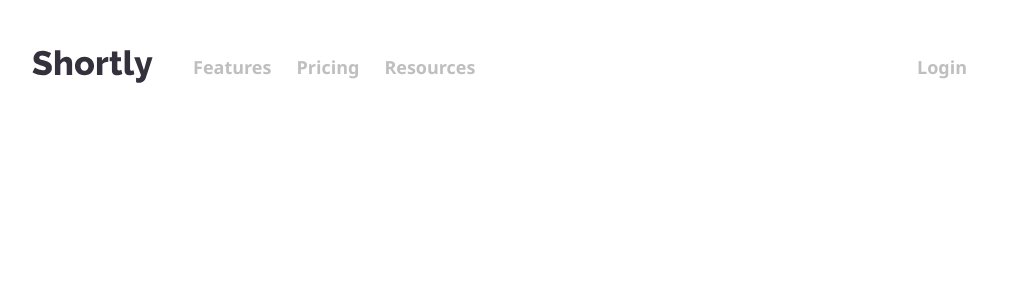
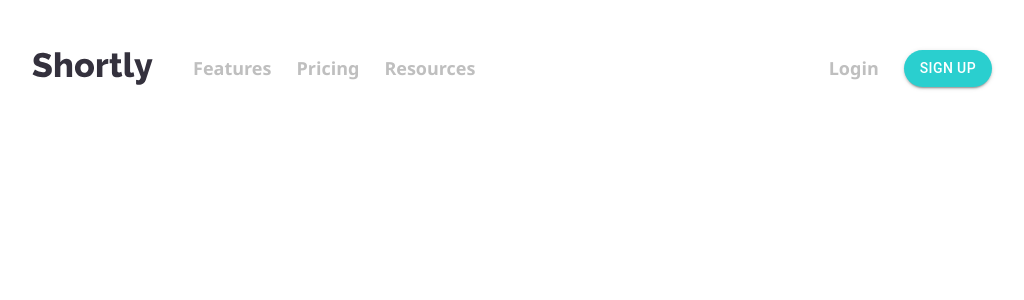
Before and after one commit to makardjian/swim-assignment, a React (Create React App) app: page / in a window 1280 px wide. Shown: the top 300 px of the page, without its empty margins (128-1152 px from the left). Built offline with nearby package versions, Linux system fonts and the light colour scheme; the HTML template or start-up script is replaced by a standard one.

Commit message:
save progress on custom button. Need to make common button component

```diff
--- a/src/Colors.ts
+++ b/src/Colors.ts
@@ -1,5 +1,6 @@
 const Colors = {
   '@gray': 'hsl(0, 0%, 75%)',
+  '@cyan': 'hsl(180, 66%, 49%)',
 };
 
 export default Colors;
--- a/src/components/Header/Header.styles.ts
+++ b/src/components/Header/Header.styles.ts
@@ -8,11 +8,8 @@ const useStyles = makeStyles({
     display: 'flex',
     justifyContent: 'space-between',
   },
-  leftContent: {
+  contentSection: {
     display: 'flex',
-    alignItems: 'center',
-  },
-  rightContent: {
     alignItems: 'center',
   },
   shortlyLogo: {
--- a/src/components/Header/Header.tsx
+++ b/src/components/Header/Header.tsx
@@ -1,16 +1,18 @@
 import React from 'react';
+import { Button } from '@mui/material';
+import LeftHeaderItems from './LeftHeaderItems';
+import HeaderItem from './HeaderItem';
 import logo from '../../static/images/logo.svg';
 import useStyles from './Header.styles';
-import LeftHeaderItems from './LeftHeaderItems';
-import HeaderItem from './HeaderItem';
 import { rightSideHeaderItem } from './headerItems';
+import Colors from '../../Colors';
 
 const Header = () => {
   const classes = useStyles();
   return (
     <div className={classes.root}>
       <div className={classes.contentContainer}>
-        <div className={classes.leftContent}>
+        <div className={classes.contentSection}>
           <img
             src={logo}
             alt='shortly-logo'
@@ -18,8 +20,14 @@ const Header = () => {
           ></img>
           <LeftHeaderItems />
         </div>
-        <div className={classes.leftContent}>
+        <div className={classes.contentSection}>
           <HeaderItem text={rightSideHeaderItem} />
+          <Button
+            variant='contained'
+            sx={{ backgroundColor: Colors['@cyan'], borderRadius: '20px' }}
+          >
+            Sign Up
+          </Button>
         </div>
       </div>
     </div>
```
